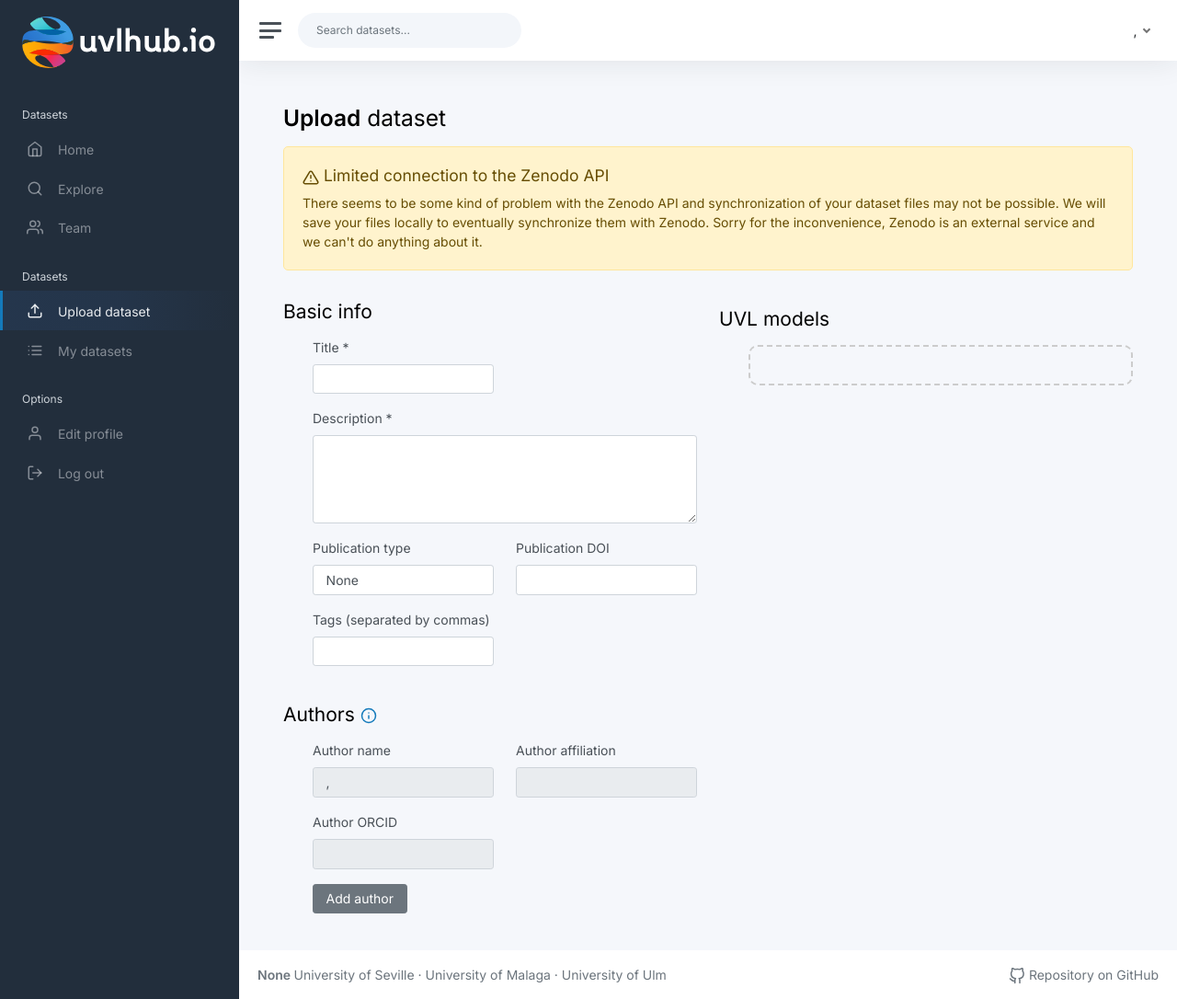
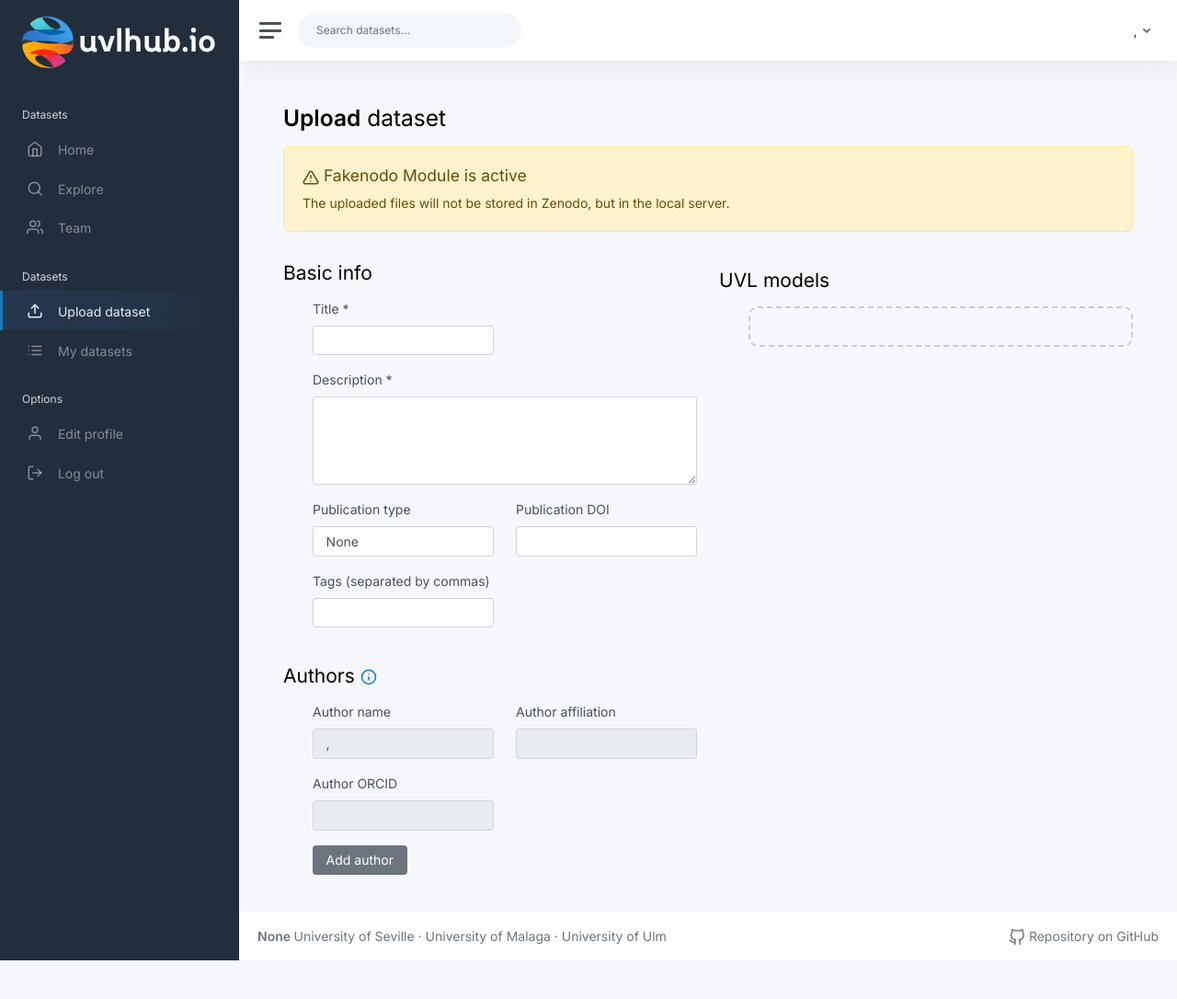
Before and after one commit to tomihc123/clone-mantecado-hub2, a Flask app: page /dataset/upload in a window 1280 px wide. Shown: the whole page at 92% size. After the commit the page ends 1044 px from the top, so only its background shows below. Run offline with Flask 3, Linux system fonts and the light colour scheme; the visitor is signed in with stand-in values (Sample User, id 1); data that the repository does not hold is empty; parts of the project's set-up code (start-up, migrations or seed data) failed here and were passed over; some libraries are stand-ins or nearby versions.

Commit message:
Incorporate Fakenodo

```diff
--- a/app/modules/dataset/assets/scripts.js
+++ b/app/modules/dataset/assets/scripts.js
@@ -130,7 +130,11 @@
 
         window.onload = function () {
 
-            test_zenodo_connection();
+            if (use_fakenodo === false) {
+                test_zenodo_connection();
+            } else {
+                document.getElementById("use_fakenodo").style.display = "block";
+            }
 
             document.getElementById('upload_button').addEventListener('click', function () {
 
--- a/app/modules/dataset/routes.py
+++ b/app/modules/dataset/routes.py
@@ -32,7 +32,9 @@
     DataSetService,
     DOIMappingService
 )
-from app.modules.zenodo.services import ZenodoService
+
+from app.modules.fakenodo.services import FakenodoService
+from core.configuration.configuration import USE_FAKENODO
 
 logger = logging.getLogger(__name__)
 
@@ -40,7 +42,7 @@
 dataset_service = DataSetService()
 author_service = AuthorService()
 dsmetadata_service = DSMetaDataService()
-zenodo_service = ZenodoService()
+fakenodo_service = FakenodoService()
 doi_mapping_service = DOIMappingService()
 ds_view_record_service = DSViewRecordService()
 
@@ -65,37 +67,59 @@
             logger.exception(f"Exception while create dataset data in local {exc}")
             return jsonify({"Exception while create dataset data in local: ": str(exc)}), 400
 
-        # send dataset as deposition to Zenodo
-        data = {}
-        try:
-            zenodo_response_json = zenodo_service.create_new_deposition(dataset)
-            response_data = json.dumps(zenodo_response_json)
-            data = json.loads(response_data)
-        except Exception as exc:
+        if USE_FAKENODO:
             data = {}
-            zenodo_response_json = {}
-            logger.exception(f"Exception while create dataset data in Zenodo {exc}")
-
-        if data.get("conceptrecid"):
-            deposition_id = data.get("id")
-
-            # update dataset with deposition id in Zenodo
-            dataset_service.update_dsmetadata(dataset.ds_meta_data_id, deposition_id=deposition_id)
-
             try:
-                # iterate for each feature model (one feature model = one request to Zenodo)
-                for feature_model in dataset.feature_models:
-                    zenodo_service.upload_file(dataset, deposition_id, feature_model)
-
-                # publish deposition
-                zenodo_service.publish_deposition(deposition_id)
-
-                # update DOI
-                deposition_doi = zenodo_service.get_doi(deposition_id)
-                dataset_service.update_dsmetadata(dataset.ds_meta_data_id, dataset_doi=deposition_doi)
-            except Exception as e:
-                msg = f"it has not been possible upload feature models in Zenodo and update the DOI: {e}"
-                return jsonify({"message": msg}), 200
+                fakenodo_response_json = fakenodo_service.create_new_deposition(dataset)
+                response_data = json.dumps(fakenodo_response_json)
+                data = json.loads(response_data)
+            except Exception as exc:
+                data = {}
+                fakenodo_response_json = {}
+                logger.exception(f"Exception while create dataset data in Fakenodo {exc}")
+            if data.get("conceptrecid"):
+                deposition_id = data.get("id")
+                # update dataset with deposition id in Fakenodo
+                dataset_service.update_dsmetadata(dataset.ds_meta_data_id, deposition_id=deposition_id)
+                try:
+                    # iterate for each feature model (one feature model = one request to Fakenodo)
+                    for feature_model in dataset.feature_models:
+                        fakenodo_service.upload_file(dataset, deposition_id, feature_model)
+                    # publish deposition
+                    fakenodo_service.publish_deposition(deposition_id)
+                    # update DOI
+                    deposition_doi = fakenodo_service.get_doi(deposition_id)
+                    dataset_service.update_dsmetadata(dataset.ds_meta_data_id, dataset_doi=deposition_doi)
+                except Exception as e:
+                    msg = f"it has not been possible upload feature models in Fakenodo and update the DOI: {e}"
+                    return jsonify({"message": msg}), 200
+        else:
+            # send dataset as deposition to Zenodo
+            data = {}
+            try:
+                zenodo_response_json = fakenodo_service.create_new_deposition(dataset)
+                response_data = json.dumps(zenodo_response_json)
+                data = json.loads(response_data)
+            except Exception as exc:
+                data = {}
+                zenodo_response_json = {}
+                logger.exception(f"Exception while create dataset data in Zenodo {exc}")
+            if data.get("conceptrecid"):
+                deposition_id = data.get("id")
+                # update dataset with deposition id in Zenodo
+                dataset_service.update_dsmetadata(dataset.ds_meta_data_id, deposition_id=deposition_id)
+                try:
+                    # iterate for each feature model (one feature model = one request to Zenodo)
+                    for feature_model in dataset.feature_models:
+                        fakenodo_service.upload_file(dataset, deposition_id, feature_model)
+                    # publish deposition
+                    fakenodo_service.publish_deposition(deposition_id)
+                    # update DOI
+                    deposition_doi = fakenodo_service.get_doi(deposition_id)
+                    dataset_service.update_dsmetadata(dataset.ds_meta_data_id, dataset_doi=deposition_doi)
+                except Exception as e:
+                    msg = f"it has not been possible upload feature models in Zenodo and update the DOI: {e}"
+                    return jsonify({"message": msg}), 200
 
         # Delete temp folder
         file_path = current_user.temp_folder()
@@ -105,8 +129,7 @@
         msg = "Everything works!"
         return jsonify({"message": msg}), 200
 
-    return render_template("dataset/upload_dataset.html", form=form)
-
+    return render_template("dataset/upload_dataset.html", form=form, use_fakenodo=USE_FAKENODO)
 
 @dataset_bp.route("/dataset/list", methods=["GET", "POST"])
 @login_required
--- a/app/modules/dataset/templates/dataset/upload_dataset.html
+++ b/app/modules/dataset/templates/dataset/upload_dataset.html
@@ -7,21 +7,20 @@
     <h1 class="h2 mb-3"><b>Upload</b> dataset</h1>
 
     <div class="row">
-        <div class="col-12 mb-3">
-            <div class="alert alert-warning" role="alert" id="test_zenodo_connection_error" style="display: none">
-                <div class="alert-message">
+        </div>
+        <div class="row">
+            <div class="col-12 mb-3">
+                <div class="alert alert-warning" role="alert" id="use_fakenodo" style="display: none">
+                    <div class="alert-message">
 
-                    <h4 class="alert-heading"><i class="align-middle" data-feather="alert-triangle"></i> Limited
-                        connection to the Zenodo API</h4>
-                    <p class="p-0 m-0">
-                        There seems to be some kind of problem with the Zenodo API and synchronization of your dataset
-                        files may not be possible. We will save your files locally to eventually synchronize them with
-                        Zenodo. Sorry for the inconvenience, Zenodo is an external service and we can't do
-                        anything about it.
-                    </p>
+                        <h4 class="alert-heading"><i class="align-middle" data-feather="alert-triangle"></i>
+                            Fakenodo Module is active</h4>
+                        <p class="p-0 m-0">
+                            The uploaded files will not be stored in Zenodo, but in the local server.
+                        </p>
+                    </div>
                 </div>
             </div>
-        </div>
 
     </div>
 
--- a/core/configuration/configuration.py
+++ b/core/configuration/configuration.py
@@ -2,6 +2,9 @@
 from dotenv import load_dotenv
 
 load_dotenv()
+
+
+USE_FAKENODO = True
 
 
 def uploads_folder_name():
```
